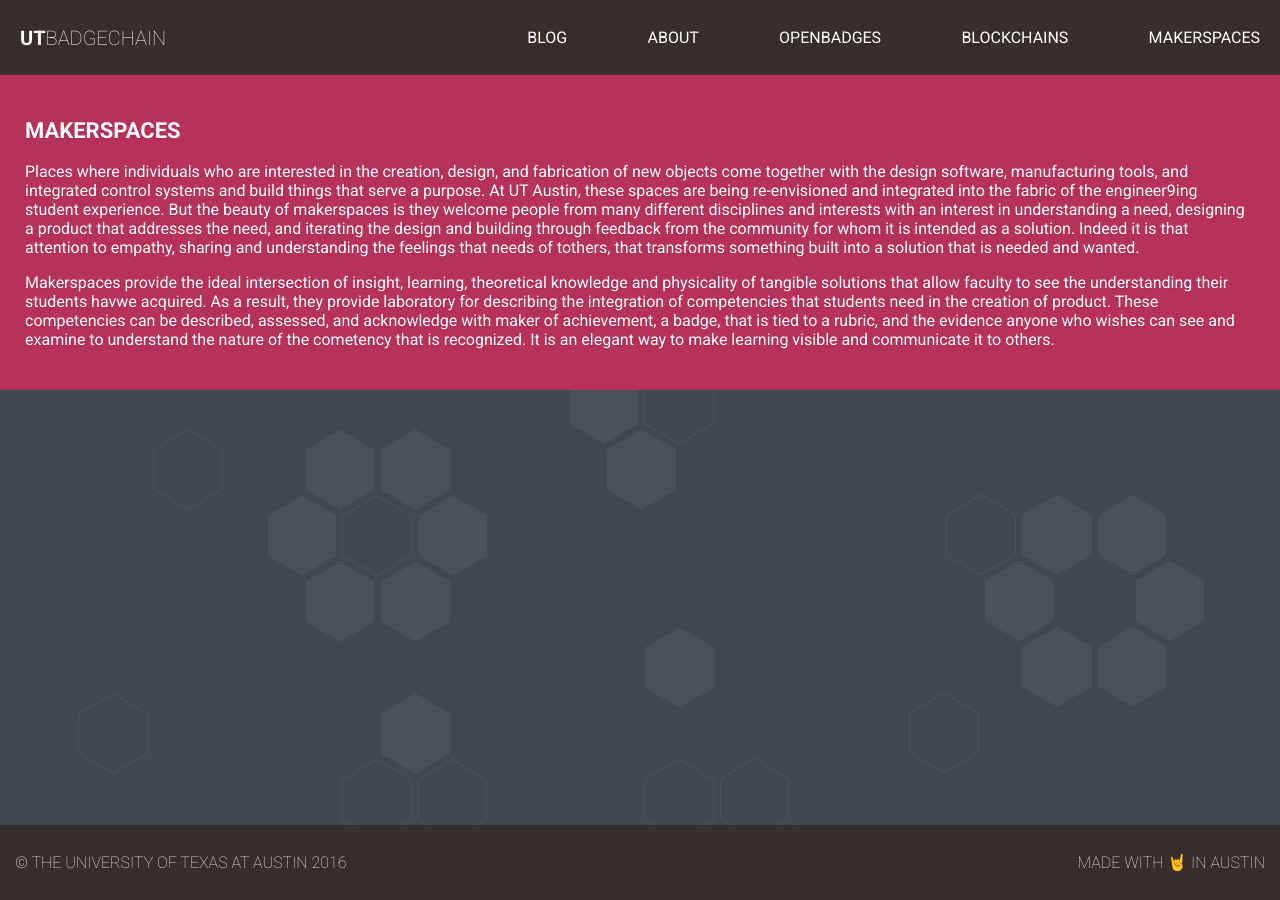
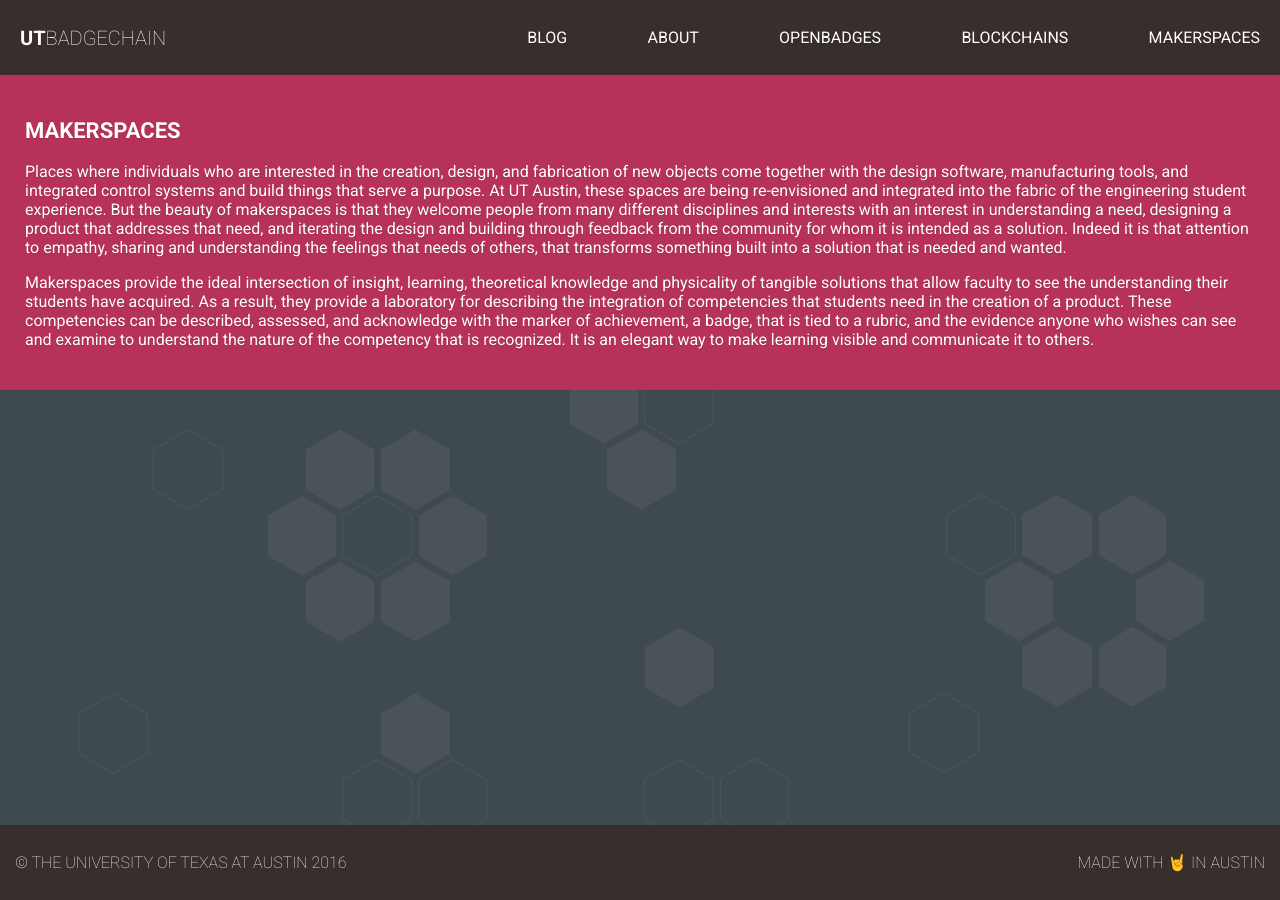
Before and after one commit to Pannda/badgechain, a Jekyll site: the page built from makerspaces/index.html, in a window 1280 px wide. Built offline with Jekyll 4.4.1, drawn with Linux system fonts in a browser that asks for light colours.

Commit message:
Update body.html

```diff
--- a/_includes/makerspaces/body.html
+++ b/_includes/makerspaces/body.html
@@ -1,7 +1,7 @@
 <p class="section-content-text">
-  Places where individuals who are interested in the creation, design, and fabrication of new objects come together with the design software, manufacturing tools, and integrated control systems and build things that serve a purpose. At UT Austin, these spaces are being re-envisioned and integrated into the fabric of the engineer9ing student experience. But the beauty of makerspaces is they welcome people from many different disciplines and interests with an interest in understanding a need, designing a product that addresses the need, and iterating the design and building through feedback from the community for whom it is intended as a solution. Indeed it is that attention to empathy, sharing and understanding the feelings that needs of tothers, that transforms something built into a solution that is needed and wanted.
+  Places where individuals who are interested in the creation, design, and fabrication of new objects come together with the design software, manufacturing tools, and integrated control systems and build things that serve a purpose. At UT Austin, these spaces are being re-envisioned and integrated into the fabric of the engineering student experience. But the beauty of makerspaces is that they welcome people from many different disciplines and interests with an interest in understanding a need, designing a product that addresses that need, and iterating the design and building through feedback from the community for whom it is intended as a solution. Indeed it is that attention to empathy, sharing and understanding the feelings that needs of others, that transforms something built into a solution that is needed and wanted.
 </p>
 
 <p class="section-content-text">
-  Makerspaces provide the ideal intersection of insight, learning, theoretical knowledge and physicality of tangible solutions that allow faculty to see the understanding their students havwe acquired. As a result, they provide laboratory for describing the integration of competencies that students need in the creation of product. These competencies can be described, assessed, and acknowledge with maker of achievement, a badge, that is tied to a rubric, and the evidence anyone who wishes can see and examine to understand the nature of the cometency that is recognized. It is an elegant way to make learning visible and communicate it to others.
+  Makerspaces provide the ideal intersection of insight, learning, theoretical knowledge and physicality of tangible solutions that allow faculty to see the understanding their students have acquired. As a result, they provide a laboratory for describing the integration of competencies that students need in the creation of a product. These competencies can be described, assessed, and acknowledge with the marker of achievement, a badge, that is tied to a rubric, and the evidence anyone who wishes can see and examine to understand the nature of the competency that is recognized. It is an elegant way to make learning visible and communicate it to others.
 </p>
```
